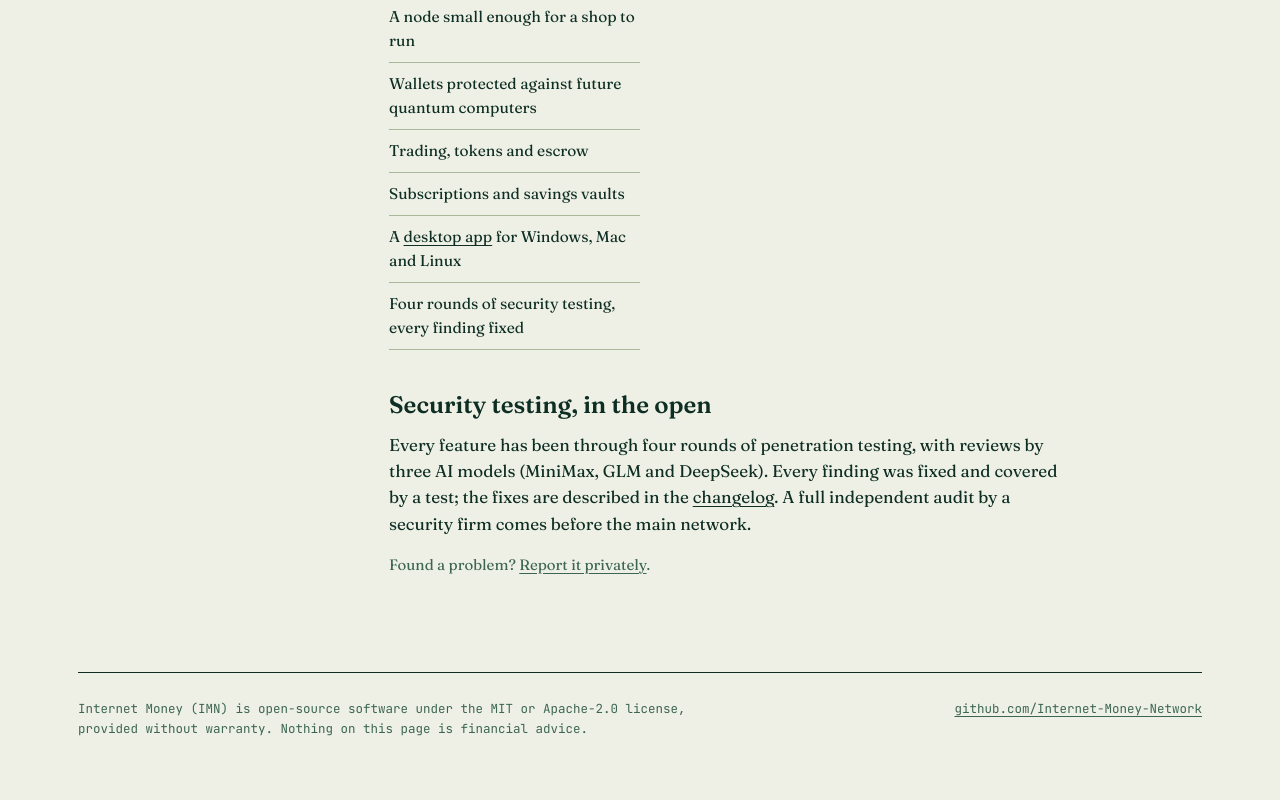
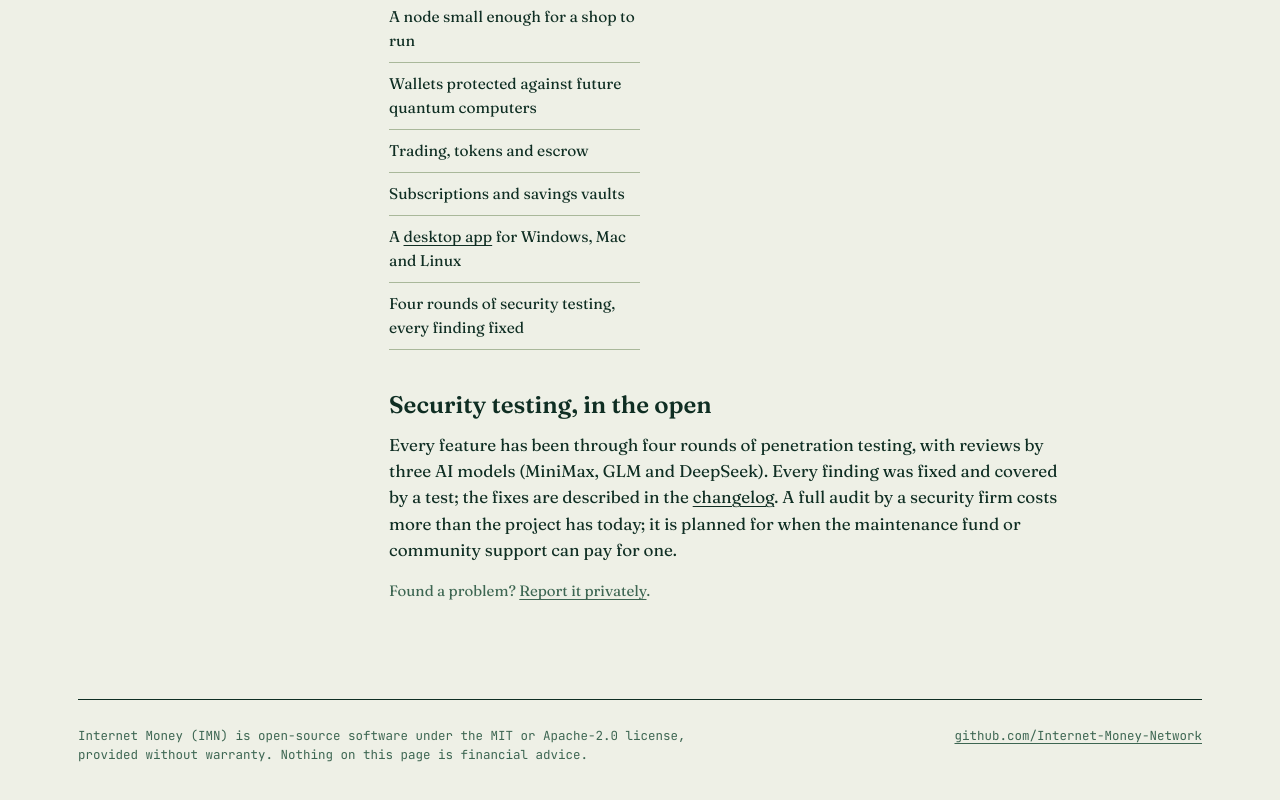
Before and after one commit to Internet-Money-Network/imoney, a plain HTML site: page apps/imoney-website/index.html in a window 1280 px wide. Shown: the part 4729-5529 px from the top of the page. Drawn offline with Linux system fonts and the light colour scheme.

Commit message:
fix(website): no promise of a paid audit before the main network
Co-Authored-By: Claude Opus 5.5 <noreply@anthropic.com>

```diff
--- a/apps/imoney-website/index.html
+++ b/apps/imoney-website/index.html
@@ -564,7 +564,7 @@ client.openCheckoutModal({
             </div>
           </div>
           <h3 style="font-family: var(--serif); font-size: 24px; margin: 36px 0 8px;">Security testing, in the open</h3>
-          <p>Every feature has been through four rounds of penetration testing, with reviews by three AI models (MiniMax, GLM and DeepSeek). Every finding was fixed and covered by a test; the fixes are described in the <a href="https://github.com/Internet-Money-Network/imoney/blob/main/CHANGELOG.md">changelog</a>. A full independent audit by a security firm comes before the main network.</p>
+          <p>Every feature has been through four rounds of penetration testing, with reviews by three AI models (MiniMax, GLM and DeepSeek). Every finding was fixed and covered by a test; the fixes are described in the <a href="https://github.com/Internet-Money-Network/imoney/blob/main/CHANGELOG.md">changelog</a>. A full audit by a security firm costs more than the project has today; it is planned for when the maintenance fund or community support can pay for one.</p>
           <p class="note">Found a problem? <a href="https://github.com/Internet-Money-Network/imoney/blob/main/SECURITY.md">Report it privately</a>.</p>
         </div>
       </section>
```
Also changed, not shown: apps/imoney-website/features.html (+1 -1 lines).
